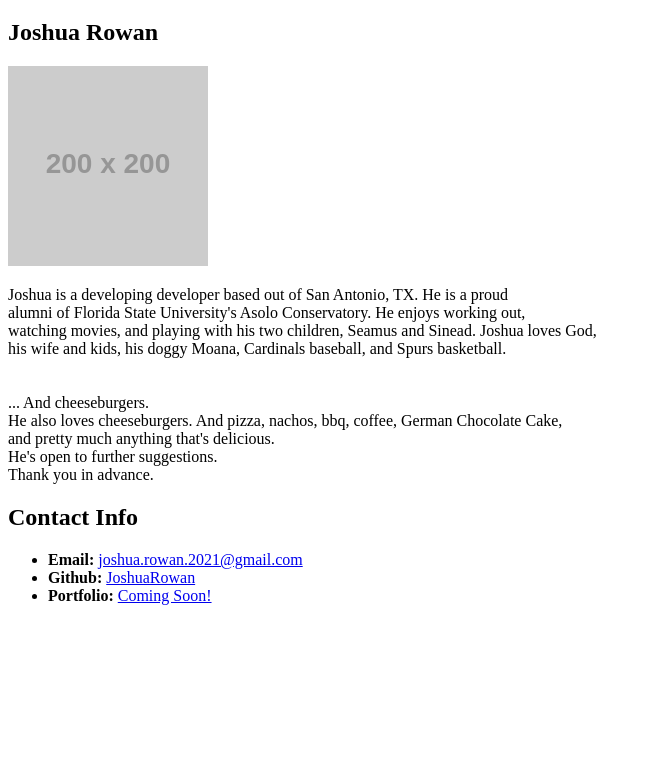
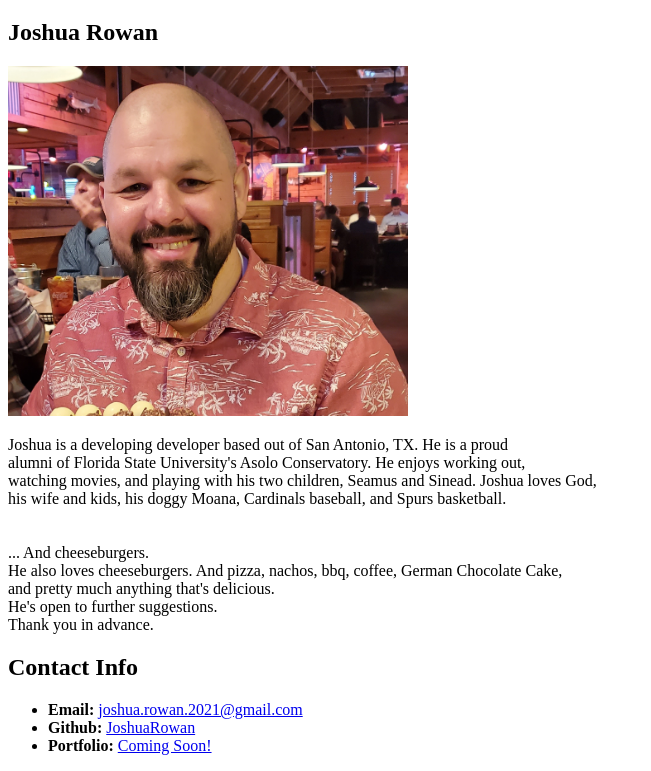
Before and after one commit to joshua-rowan/first-day-repo, a plain HTML site: page index.html in a window 1280 px wide. Shown: the part 61-832 px from the top of the page, without its empty margins (0-651 px from the left). Before the commit the page ends 800 px from the top, so only its background shows below. Drawn offline with Linux system fonts and the light colour scheme; placeholder pictures from the web are drawn by us.

Commit message:
updated image

```diff
--- a/index.html
+++ b/index.html
@@ -11,7 +11,7 @@
     <h1>Student Bio</h1>
     <section>
     <h2>Joshua Rowan</h2>
-    <img src="https://via.placeholder.com/200" alt="placehoder image">
+    <img src="./assets/Josh Profile Driver Pic Cropped.jpg" alt="Josh At Dinner" height="350" width="400">
 
     <p>Joshua is a developing developer based out of San Antonio, TX. He is a proud <br>
       alumni of Florida State University's Asolo Conservatory. He enjoys working out, <br>
```
Also changed, not shown: assets/Josh Profile Driver Pic Cropped.jpg (added).
